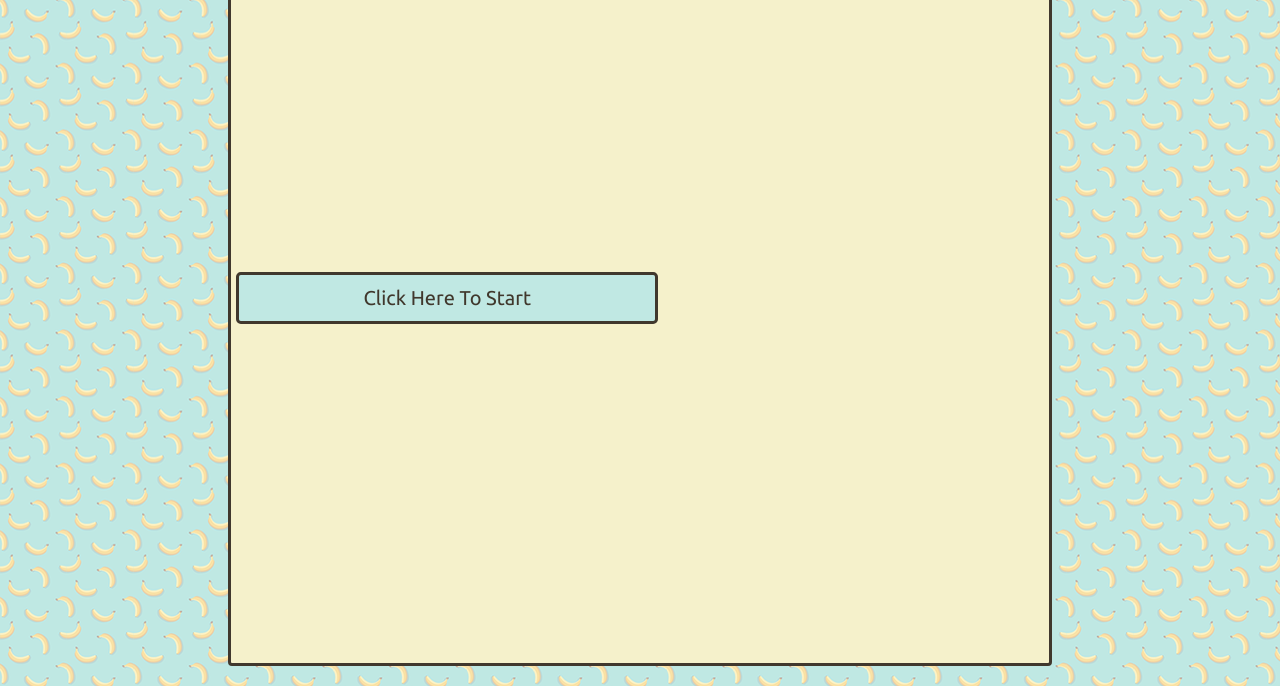
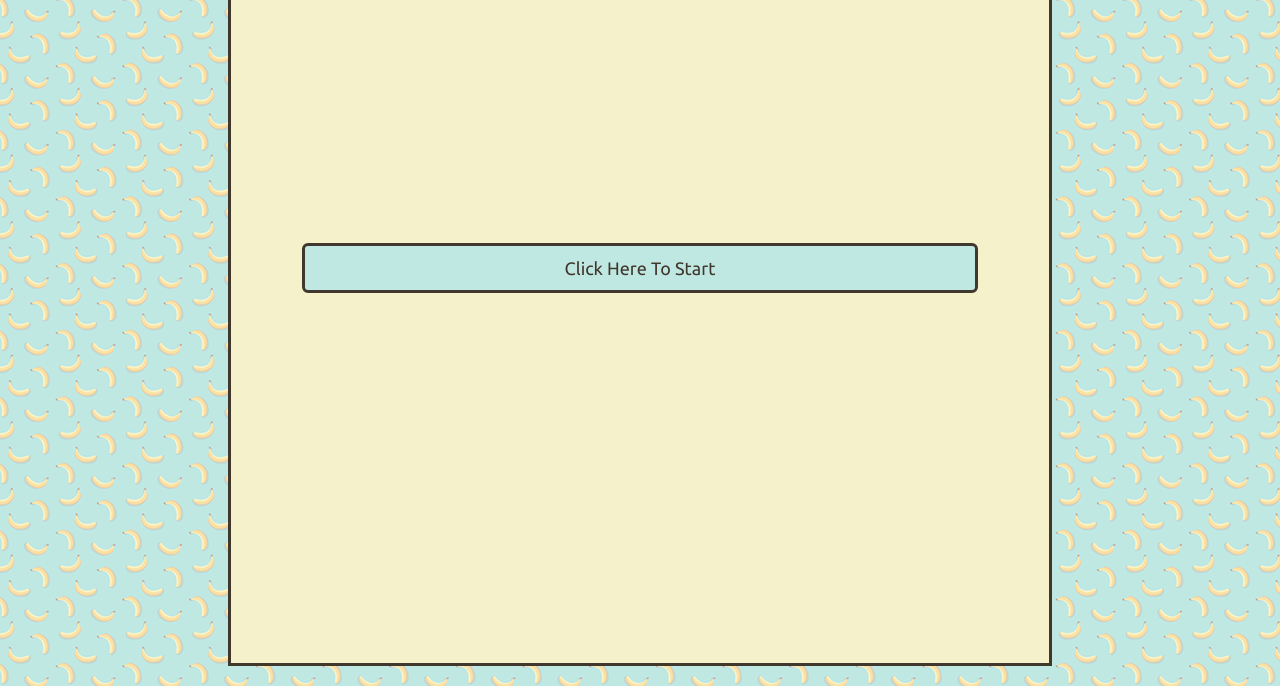
Before and after one commit to alexanderjones19/TriviaGame, a plain HTML site: page index.html in a window 1280 px wide. Shown: the part 174-860 px from the top of the page. Drawn offline with nearby package versions, Linux system fonts and the light colour scheme; a web font is replaced by a local one.

```diff
--- a/index.html
+++ b/index.html
@@ -6,7 +6,7 @@
     <meta charset="UTF-8">
     <link href="https://fonts.googleapis.com/css?family=Metamorphous|Ubuntu" rel="stylesheet">
     <meta name="viewport" content="width=device-width, initial-scale=1, shrink-to-fit=no">
-    <link rel="stylesheet" href="https://maxcdn.bootstrapcdn.com/bootstrap/4.0.0/css/bootstrap.min.css" integrity="sha384-Gn5384xqQ1aoWXA+058RXPxPg6fy4IWvTNh0E263XmFcJlSAwiGgFAW/dAiS6JXm" crossorigin="anonymous">
+    <link rel="stylesheet" href="https://maxcdn.bootstrapcdn.com/bootstrap/3.3.7/css/bootstrap.min.css" integrity="sha384-BVYiiSIFeK1dGmJRAkycuHAHRg32OmUcww7on3RYdg4Va+PmSTsz/K68vbdEjh4u" crossorigin="anonymous">
     <link rel="stylesheet" href="assets/css/style.css">
     <script src="https://ajax.googleapis.com/ajax/libs/jquery/3.3.1/jquery.min.js"></script>
     <script type="text/javascript" src="assets/javascript/app.js"></script>
```
Also changed, not shown: 1 other file.
